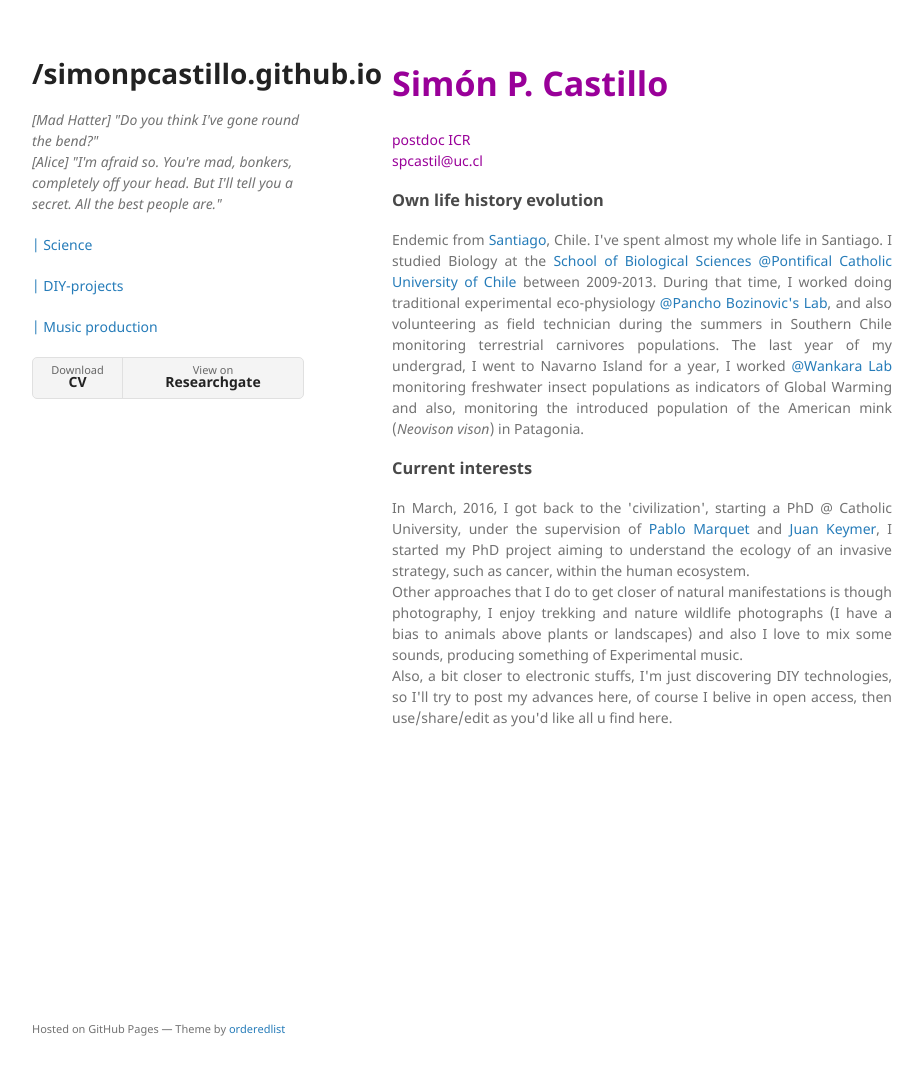
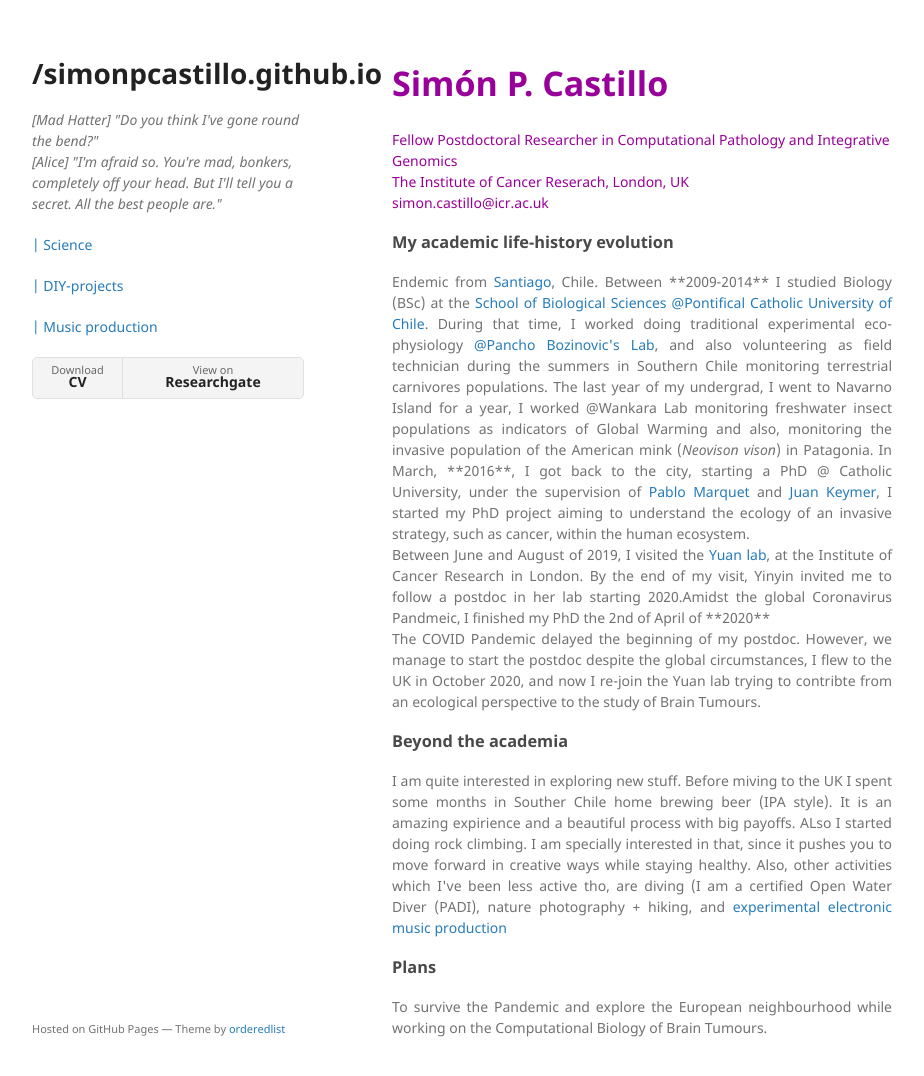
Before and after one commit to simonpcastillo/simonpcastillo.github.io, a Jekyll site: the page built from index.md, in a window 1280 px wide and 1108 px high. Shown: the top 1076 px of the window, without its empty margins (178-1102 px from the left). Built offline with Jekyll 4.4.1, drawn with Linux system fonts in a browser that asks for light colours; our own code applies the rules of GitHub Pages for plain Markdown files.

Commit message:
Update index.md

```diff
--- a/index.md
+++ b/index.md
@@ -1,12 +1,26 @@
 <p style="color:#990099;font-size:34px;"> <b>Simón P. Castillo</b></p>
-<p style="color:#990099"> postdoc ICR <br>spcastil@uc.cl</p>
+<p style="color:#990099"> Fellow Postdoctoral Researcher in Computational Pathology and Integrative Genomics <br>
+The Institute of Cancer Reserach, London, UK <br>simon.castillo@icr.ac.uk</p>
 
-### Own life history evolution
+### My academic life-history evolution
 <p align="justify">
-Endemic from <a href= "https://www.youtube.com/watch?v=NcyXbcsTLtU">Santiago</a>, Chile. I've spent almost my whole life in Santiago. I studied Biology at the <a href = "http://biologia.uc.cl/es/">School of  Biological Sciences</a> <a href= "http://www.uc.cl/"> @Pontifical Catholic University of Chile</a> between 2009-2013. During that time, I worked doing traditional experimental eco-physiology <a href ="http://labecofisiouc.wixsite.com/ecofisio"> @Pancho Bozinovic's Lab</a>, and also volunteering as field technician during the summers in Southern Chile monitoring terrestrial carnivores populations. The last year of my undergrad, I went to Navarno Island for a year, I worked <a href = "http://www.labwankara.com/">@Wankara Lab</a> monitoring freshwater insect populations as indicators of Global Warming and also, monitoring the introduced population of the American mink (<i>Neovison vison</i>) in Patagonia.
+Endemic from <a href= "https://www.youtube.com/watch?v=NcyXbcsTLtU">Santiago</a>, Chile. Between **2009-2014** I studied Biology (BSc) at the
+<a href = "http://biologia.uc.cl/es/">School of  Biological Sciences</a> <a href= "http://www.uc.cl/"> @Pontifical Catholic University of Chile</a>.
+During that time, I worked doing traditional experimental eco-physiology <a href ="http://labecofisiouc.wixsite.com/ecofisio"> @Pancho Bozinovic's Lab</a>,
+and also volunteering as field technician during the summers in Southern Chile monitoring terrestrial carnivores populations.
+The last year of my undergrad, I went to Navarno Island for a year, I worked @Wankara Lab monitoring freshwater insect populations as indicators of Global Warming and also,
+monitoring the invasive population of the American mink (<i>Neovison vison</i>) in Patagonia.
+In March, **2016**, I got back to the city, starting a PhD @ Catholic University, under the supervision of <a href = "http://biologia.uc.cl/es/cuerpo-academico/profesor/45"> Pablo Marquet</a> and
+<a href = "http://keymerlab.nl/www/?page_id=26">Juan Keymer</a>, I started my PhD project aiming to understand the ecology of an invasive strategy, such as cancer, within the human ecosystem.<br>
+Between June and August of 2019, I visited the <a Yuanlab.org>Yuan lab</a>, at the Institute of Cancer Research in London. By the end of my visit, Yinyin invited me to follow a postdoc in her lab starting 2020.Amidst the global Coronavirus Pandmeic, I finished my PhD the 2nd of April of **2020** <br>
+The COVID Pandemic delayed the beginning of my postdoc. However, we manage to start the postdoc despite the global circumstances, I flew to the UK in October 2020, and now I re-join the Yuan lab trying to contribte from an ecological perspective to the study of Brain Tumours.
 </p>
-### Current interests
+### Beyond the academia
 <p align="justify">
-In March, 2016, I got back to the 'civilization', starting a PhD @ Catholic University, under the supervision of <a href = "http://biologia.uc.cl/es/cuerpo-academico/profesor/45"> Pablo Marquet</a> and <a href = "http://biologia.uc.cl/es/cuerpo-academico/profesor/40">Juan Keymer</a>, I started my PhD project aiming to understand the ecology of an invasive strategy, such as cancer, within the human ecosystem.<br>
-  Other approaches that I do to get closer of natural manifestations is though photography, I enjoy trekking and nature wildlife photographs (I have a bias to animals above plants or landscapes) and also I love to mix some sounds, producing something of Experimental music.<br>
-  Also, a bit closer to electronic stuffs, I'm just discovering DIY technologies, so I'll try to post my advances here, of course I belive in open access, then use/share/edit as you'd like all u find here.
+I am quite interested in exploring new stuff. Before miving to the UK I spent some months in Souther Chile home brewing beer (IPA style). It is an amazing expirience and a beautiful process with big payoffs. ALso I started doing rock climbing. I am specially interested in that, since it pushes you to move forward in creative ways while staying healthy.
+Also, other activities which I've been less active tho, are diving (I am a certified Open Water Diver (PADI), nature photography + hiking, and <a href="https://soundcloud.com/ngen-mawida">experimental electronic music production</a>
+</p>
+### Plans
+<p align="justify">
+To survive the Pandemic and explore the European neighbourhood while working on the Computational Biology of Brain Tumours.
+</p>
```
